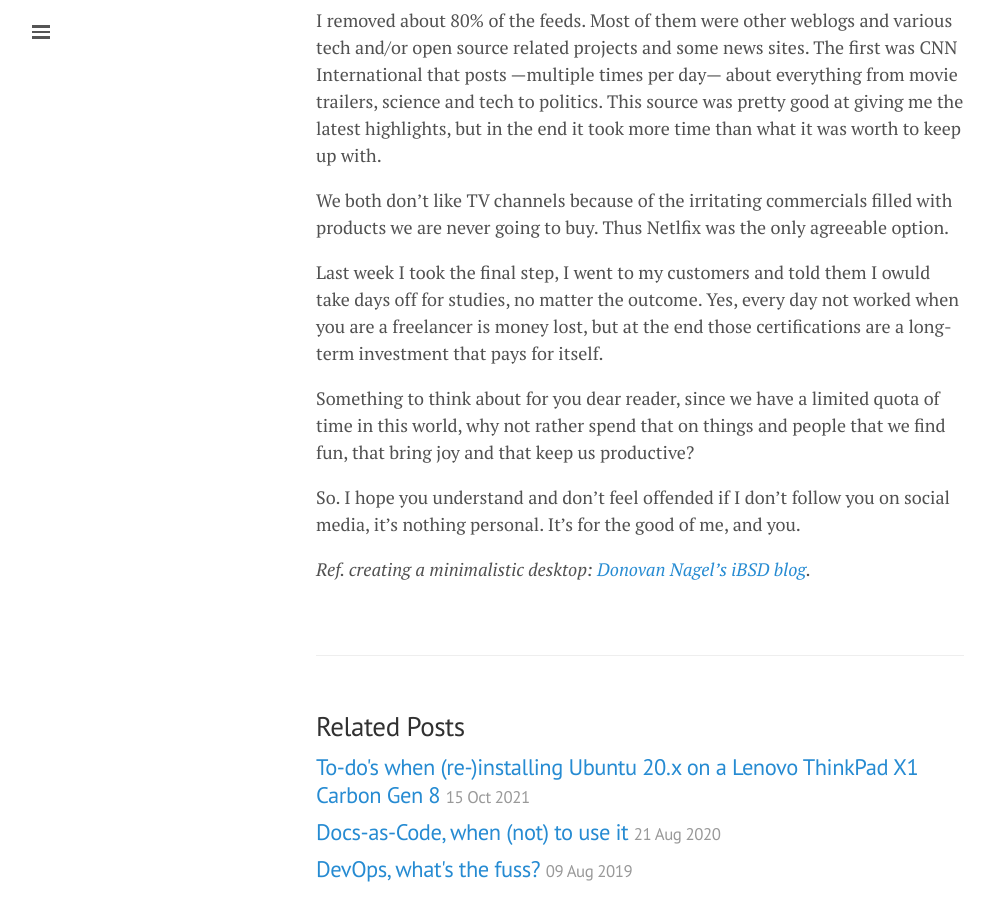
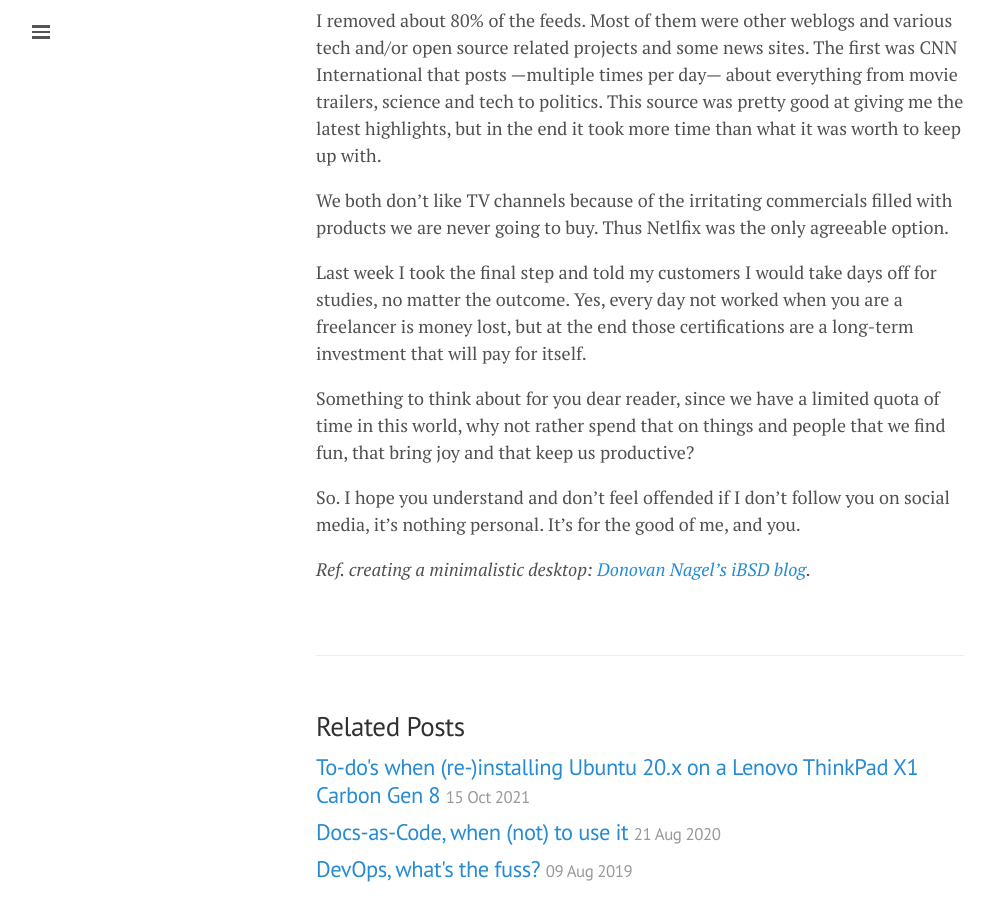
Before and after one commit to lgeurts/lgeurts.github.io, a Jekyll site: the page built from _posts/2021-11-09-why-i-decided-to-limit-my-social-presence.md, in a window 1280 px wide and 900 px high, scrolled down 1633 px. Shown: the whole window, without its empty margins (0-994 px from the left). Built offline with Jekyll 4.4.1, drawn with Linux system fonts in a browser that asks for light colours; nearby versions of some CDN libraries; comment, search, counter and statistics services are not loaded.

Commit message:
Update 2021-11-09-why-i-decided-to-limit-my-social-presence.md

```diff
--- a/_posts/2021-11-09-why-i-decided-to-limit-my-social-presence.md
+++ b/_posts/2021-11-09-why-i-decided-to-limit-my-social-presence.md
@@ -32,7 +32,7 @@
 
 We both don't like TV channels because of the irritating commercials filled with products we are never going to buy. Thus Netlfix was the only agreeable option.
 
-Last week I took the final step, I went to my customers and told them I owuld take days off for studies, no matter the outcome. Yes, every day not worked when you are a freelancer is money lost, but at the end those certifications are a long-term investment that pays for itself.
+Last week I took the final step and told my customers I would take days off for studies, no matter the outcome. Yes, every day not worked when you are a freelancer is money lost, but at the end those certifications are a long-term investment that will pay for itself.
 
 Something to think about for you dear reader, since we have a limited quota of time in this world, why not rather spend that on things and people that we find fun, that bring joy and that keep us productive?
 
```
